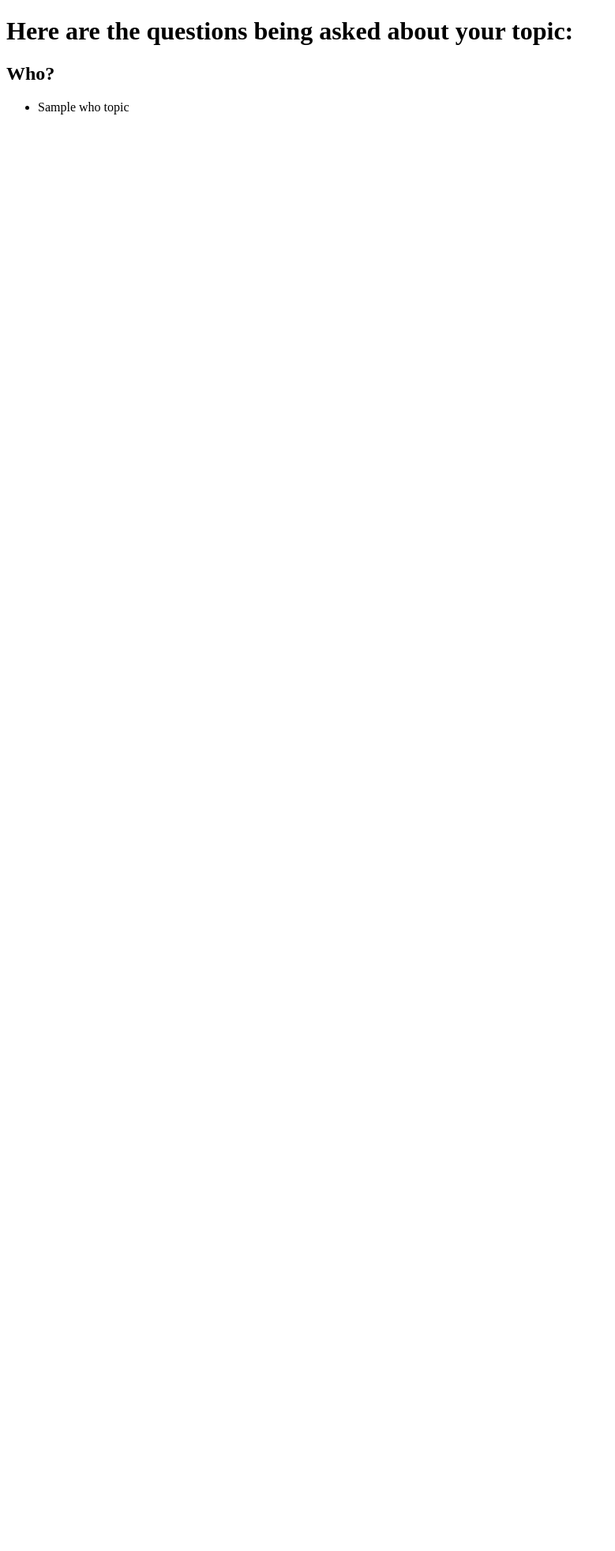
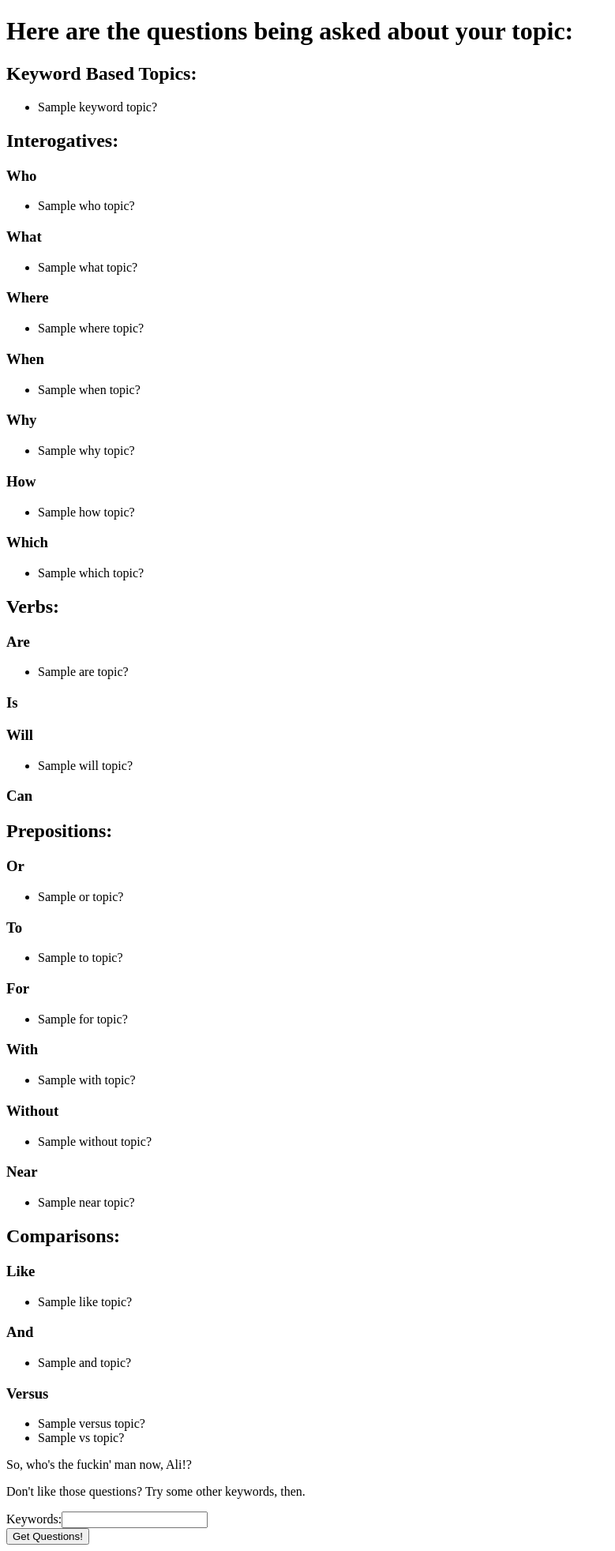
Before and after one commit to baron-de-ropp/what-are-they-asking, a Flask app: template ask-the-people/templates/questions.html in a window 1280 px wide. Shown: the whole page at 79% size, without its empty margins (0-779 px from the left). Before the commit the page ends 145 px from the top, so only its background shows below. Run offline with Flask 2, Linux system fonts and the light colour scheme; the template is opened without the code that fills it: most values are stand-ins (such as "Sample title", 1, 10 or a date in 2020).

Commit message:
got all those questions now boy!

```diff
--- a/ask-the-people/searchloop.txt
+++ b/ask-the-people/searchloop.txt
@@ -12,7 +12,6 @@ is
 can
 
 or
-
 to
 for
 with
--- a/ask-the-people/templates/questions.html
+++ b/ask-the-people/templates/questions.html
@@ -5,13 +5,146 @@
     </head>
     <body>
         <h1>Here are the questions being asked about your topic:</h1>
-        <h2>Who?</h2>
+        <h2>Keyword Based Topics:</h2>
         <ul>
-        {% for question in model.who_topics %}
-
-            <li>{{question}}</li>
-        {% endfor %}
+            {% for question in model.keyword_topics %}
+                <li>{{question}}?</li>
+            {% endfor %}
         </ul>
+        <h2>Interogatives:</h2>
+        <h3>Who</h3>
+        <ul>
+            {% for question in model.who_topics %}
+                <li>{{question}}?</li>
+            {% endfor %}
+        </ul>
+        <h3>What</h3>
+        <ul>
+            {% for question in model.what_topics %}
+                <li>{{question}}?</li>
+            {% endfor %}
+        </ul>
+        <h3>Where</h3>
+        <ul>
+            {% for question in model.where_topics %}
+                <li>{{question}}?</li>
+            {% endfor %}
+        </ul>
+        <h3>When</h3>
+        <ul>
+            {% for question in model.when_topics %}
+                <li>{{question}}?</li>
+            {% endfor %}
+        </ul>
+        <h3>Why</h3>
+        <ul>
+            {% for question in model.why_topics %}
+                <li>{{question}}?</li>
+            {% endfor %}
+        </ul>
+        <h3>How</h3>
+        <ul>
+            {% for question in model.how_topics %}
+                <li>{{question}}?</li>
+            {% endfor %}
+        </ul>
+        <h3>Which</h3>
+        <ul>
+            {% for question in model.which_topics %}
+                <li>{{question}}?</li>
+            {% endfor %}
+        </ul>
+        <h2>Verbs:</h2>
+        <h3>Are</h3>
+        <ul>
+            {% for question in model.are_topics %}
+                <li>{{question}}?</li>
+            {% endfor %}
+        </ul>
+        <h3>Is</h3>
+        <ul>
+            {% for question in model.is_topics %}
+                <li>{{question}}?</li>
+            {% endfor %}
+        </ul>
+        <h3>Will</h3>
+        <ul>
+            {% for question in model.will_topics %}
+                <li>{{question}}?</li>
+            {% endfor %}
+        </ul>
+        <h3>Can</h3>
+        <ul>
+            {% for question in model.can_topics %}
+                <li>{{question}}?</li>
+            {% endfor %}
+        </ul>
+        <h2>Prepositions:</h2>
+        <h3>Or</h3>
+        <ul>
+            {% for question in model.or_topics %}
+                <li>{{question}}?</li>
+            {% endfor %}
+        </ul>
+        <h3>To</h3>
+        <ul>
+            {% for question in model.to_topics %}
+                <li>{{question}}?</li>
+            {% endfor %}
+        </ul>
+        <h3>For</h3>
+        <ul>
+            {% for question in model.for_topics %}
+                <li>{{question}}?</li>
+            {% endfor %}
+        </ul>
+        <h3>With</h3>
+        <ul>
+            {% for question in model.with_topics %}
+                <li>{{question}}?</li>
+            {% endfor %}
+        </ul>
+        <h3>Without</h3>
+        <ul>
+            {% for question in model.without_topics %}
+                <li>{{question}}?</li>
+            {% endfor %}
+        </ul>
+        <h3>Near</h3>
+        <ul>
+            {% for question in model.near_topics %}
+                <li>{{question}}?</li>
+            {% endfor %}
+        </ul>
+        <h2>Comparisons:</h2>
+        <h3>Like</h3>
+        <ul>
+            {% for question in model.like_topics %}
+                <li>{{question}}?</li>
+            {% endfor %}
+        </ul>
+        <h3>And</h3>
+        <ul>
+            {% for question in model.and_topics %}
+                <li>{{question}}?</li>
+            {% endfor %}
+        </ul>
+        <h3>Versus</h3>
+        <ul>
+            {% for question in model.versus_topics %}
+                <li>{{question}}?</li>
+            {% endfor %}
+            {% for question in model.vs_topics %}
+                <li>{{question}}?</li>
+            {% endfor %}
+        </ul>
+        <p>So, who's the fuckin' man now, Ali!?</p>
+        <p>Don't like those questions? Try some other keywords, then.</p>
+        <form action="{{ url_for("questions") }}" method="post">
+                Keywords:<input type="text" name="keywords" value="">
+                <br>
+                <input type="submit" value="Get Questions!">
+            </form>
     </body>
     <script>
     </script>
--- a/ask-the-people/what_are_they_asking.py
+++ b/ask-the-people/what_are_they_asking.py
@@ -1,7 +1,8 @@
 #!/usr/bin/python3
-from flask import Flask, render_template, request, url_for
+from flask import Flask, render_template, request, url_for, redirect
 from services.TopicsProvider import TopicsProvider
 import json
+import requests as r
 
 app = Flask(__name__)
 app.debug = True
@@ -13,14 +14,15 @@ def index():
 
 
 
-@app.route("/questions/", methods=["POST", "GET"])
+@app.route("/questions/", methods=["POST"])
 def questions():
-    if request.method == "POST":
-        model = TopicsProvider.get_topics(request.form["keywords"])
-        return render_template("questions.html", model=model)
-    else:
-        return "put in some keywords and you'll get questions"
+    return redirect(url_for("questions_get", keywords=request.form["keywords"]))
 
+
+@app.route("/qustions/<keywords>")
+def questions_get(keywords):
+    model = TopicsProvider.get_topics(keywords)
+    return render_template("questions.html", model=model)
 
 
 if __name__ == "__main__":
```
Also changed, not shown: ask-the-people/models/Topics.py (+56 -1 lines), ask-the-people/services/TopicsProvider.py (+21 -1 lines).
